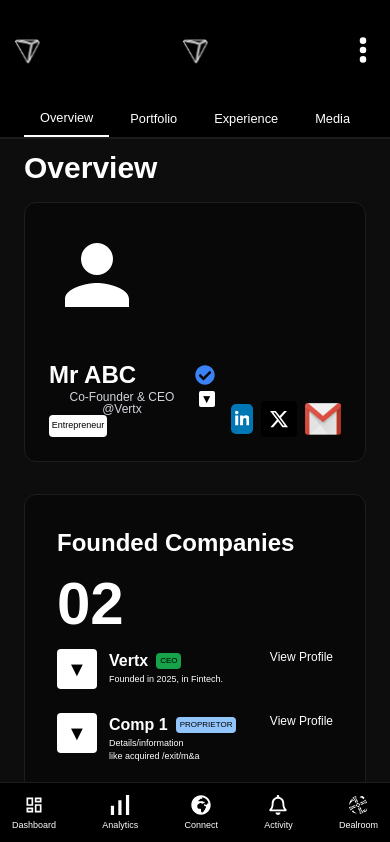
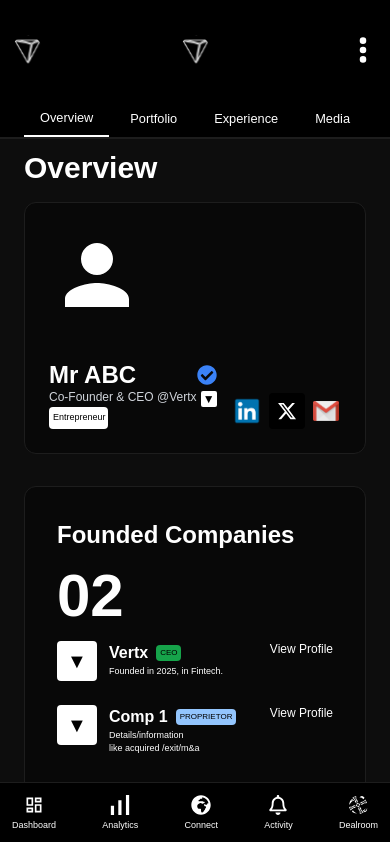
Before and after one commit to Hariz-Ade14/vertx, a React (Vite) app: page /profile in a window 390 px wide. Shown: the top 842 px of the page. Built offline with nearby package versions, Linux system fonts and the light colour scheme.

Commit message:
refactor: enhance layout and responsiveness in Profile component by adjusting padding and replacing LinkedIn icon with an image

```diff
--- a/src/components/profile.tsx
+++ b/src/components/profile.tsx
@@ -73,7 +73,7 @@ const Profile = () => {
                   </div>
 
                   <div className="flex items-start md:items-center justify-start md:justify-start gap-1">
-                    <p className="text-gray-300 md:text-base leading-none text-[12px]">
+                    <p className="text-gray-300 md:text-base whitespace-nowrap leading-none text-[12px]">
                       Co-Founder & CEO @Vertx
                     </p>
                     <span className="inline-block bg-white w-4 h-4 rounded-sm flex items-center justify-center">
@@ -81,17 +81,14 @@ const Profile = () => {
                     </span>
                   </div>
 
-                  <div className="md:px-2 py-1 bg-white md:mt-2 w-[35%] md:w-[11.8%] text-black md:text-xs text-[9px] rounded-[4px]">
+                  <div className="md:px-2 px-1 py-1 bg-white md:mt-2 w-[35%] md:w-[11.8%] text-black md:text-xs text-[9px] rounded-[4px]">
                     <span className="">Entrepreneur</span>
                   </div>
                 </div>
 
                 <div className="flex md:w-full w-[40%] md:flex-col items-center md:items-start justify-between flex-row">
                   <div className="flex items-center justify-center md:justify-start gap-2 md:gap-4">
-                    <FaLinkedinIn
-                      size={30}
-                      className="bg-[#0077b5] p-1 rounded-[5px]"
-                    />
+                  <img src="/linkedin.png" className="md:w-9 md:h-9 h-7"/>
                     <Link to="#" className="bg-black p-2 rounded">
                       <svg
                         width="20"
@@ -106,7 +103,7 @@ const Profile = () => {
                         />
                       </svg>
                     </Link>
-                    <img src="/gmail.png" className="w-9 h-8" />
+                    <img src="/gmail.png" className="md:w-9 md:h-7 h-5"/>
                   </div>
                 </div>
               </div>
```
Also changed, not shown: public/linkedin.png (added).
